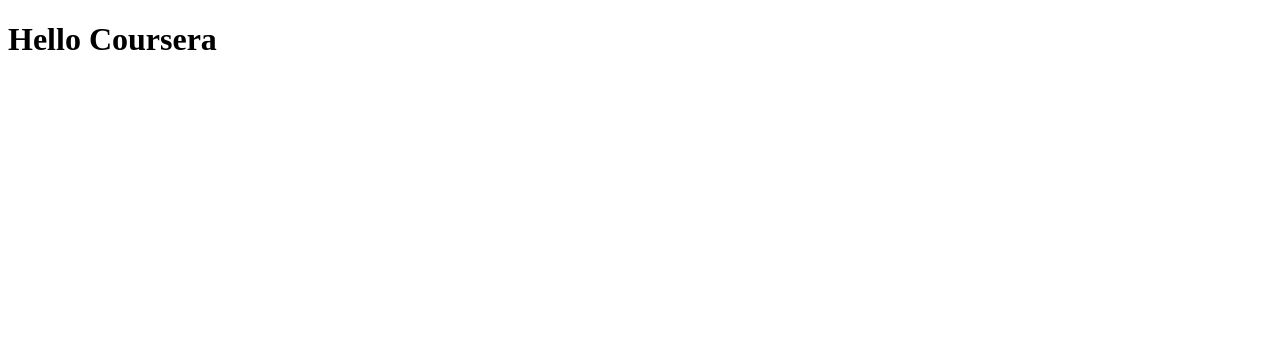
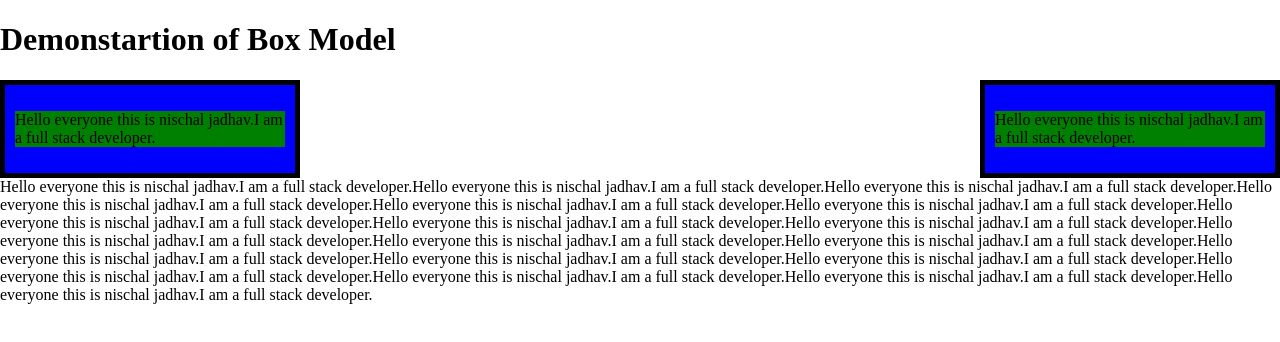
Before and after one commit to nischal-jadhav123/Coursera-Assignments, a plain HTML site: page assignment2/index.html in a window 1280 px wide. Drawn offline with Linux system fonts and the light colour scheme.

Commit message:
practise

```diff
--- a/assignment2/index.html
+++ b/assignment2/index.html
@@ -2,8 +2,25 @@
 <html>
 <head>
 	<title>Hello Coursera!!</title>
+	<link rel="stylesheet" type="text/css" href="style.css">
 </head>
 <body>
-<h1>Hello Coursera</h1>
+<h1>Demonstartion of Box Model </h1>
+<div class="box">
+	<div class="content">
+		<p>Hello everyone this is nischal jadhav.I am a full stack developer.</p>
+	</div>
+</div>
+<div class="box1">
+	<div class="content1">
+		<p>Hello everyone this is nischal jadhav.I am a full stack developer.</p>
+	</div>
+</div>
+<div class="box2">
+	<div class="content2">
+		<p>Hello everyone this is nischal jadhav.I am a full stack developer.Hello everyone this is nischal jadhav.I am a full stack developer.Hello everyone this is nischal jadhav.I am a full stack developer.Hello everyone this is nischal jadhav.I am a full stack developer.Hello everyone this is nischal jadhav.I am a full stack developer.Hello everyone this is nischal jadhav.I am a full stack developer.Hello everyone this is nischal jadhav.I am a full stack developer.Hello everyone this is nischal jadhav.I am a full stack developer.Hello everyone this is nischal jadhav.I am a full stack developer.Hello everyone this is nischal jadhav.I am a full stack developer.Hello everyone this is nischal jadhav.I am a full stack developer.Hello everyone this is nischal jadhav.I am a full stack developer.Hello everyone this is nischal jadhav.I am a full stack developer.Hello everyone this is nischal jadhav.I am a full stack developer.Hello everyone this is nischal jadhav.I am a full stack developer.Hello everyone this is nischal jadhav.I am a full stack developer.Hello everyone this is nischal jadhav.I am a full stack developer.Hello everyone this is nischal jadhav.I am a full stack developer.Hello everyone this is nischal jadhav.I am a full stack developer.</p>
+	</div>
+</div>
+
 </body>
 </html>
--- /dev/null
+++ b/assignment2/style.css
@@ -0,0 +1,37 @@
+*{
+	box-sizing: border-box;
+}
+body{
+	margin:0;
+	padding:0;
+
+
+}
+.box{
+
+	background-color: blue;
+	padding:10px;
+	width:300px;
+	border:5px solid black;
+	float: left;
+}
+.content{
+	background-color: green;
+
+}
+.box1{
+
+	background-color: blue;
+	padding:10px;
+	width:300px;
+	border:5px solid black;
+	float:right;
+
+}
+.content1{
+	background-color: green;
+
+}
+.box2{
+clear:both;
+}
```
